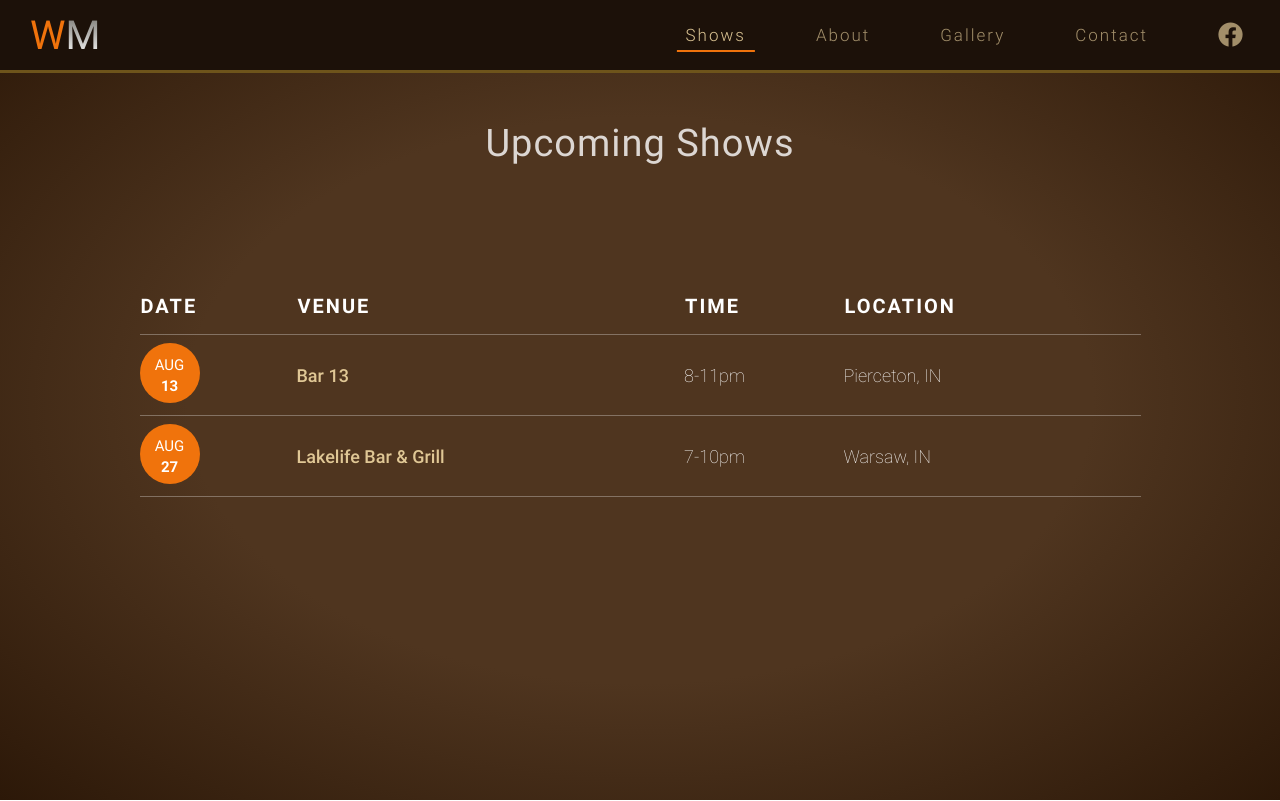
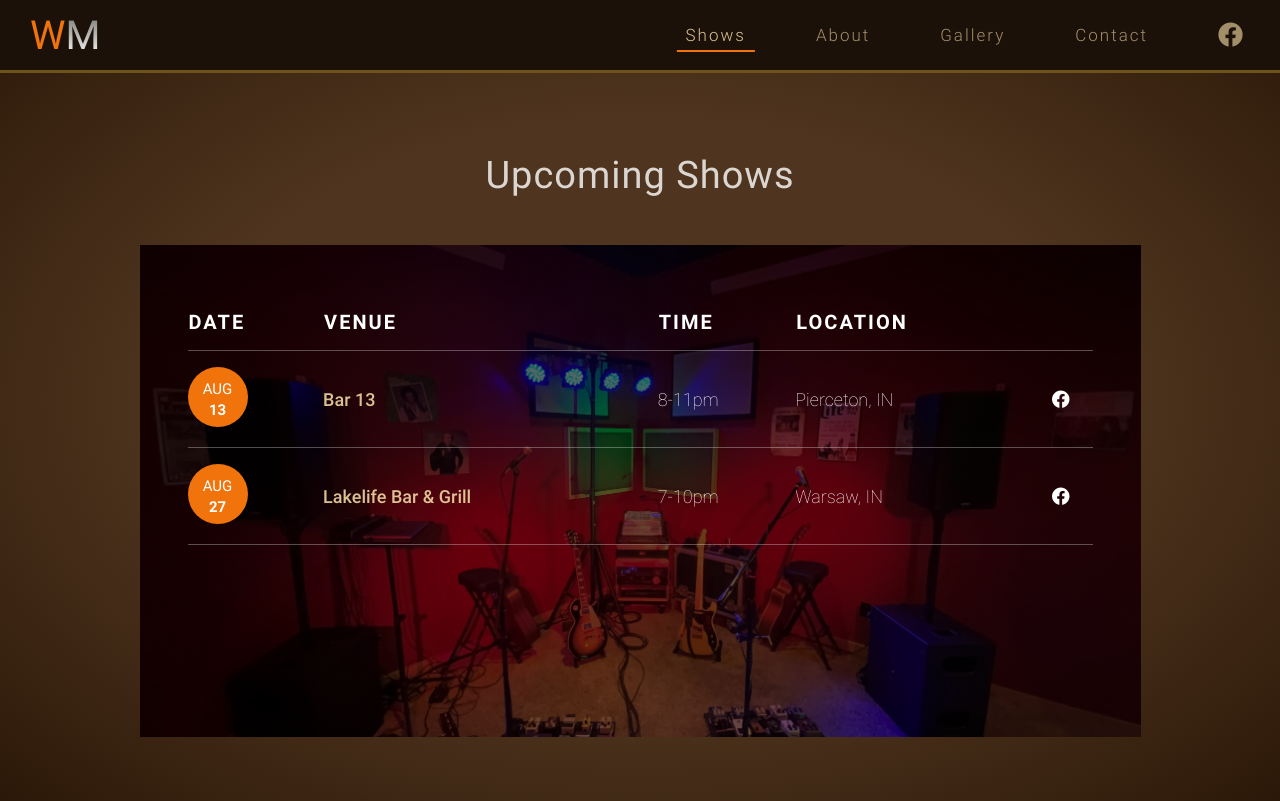
Before and after one commit to JShilling4/whiskey-midnight-band-page, a Vue app: page /shows in a window 1280 px wide. Built offline with nearby package versions, Linux system fonts and the light colour scheme.

Commit message:
adding content

```diff
--- a/src/App.vue
+++ b/src/App.vue
@@ -35,7 +35,7 @@ a {
   width: var(--wrapper-width);
   margin: 3rem auto 0;
   color: #fff;
-  padding: 0 4rem 4rem;
+  padding: 2rem 4rem 4rem;
 
   @media screen and (max-width: 768px) {
     margin-top: 3rem;
--- a/src/components/AppButton.vue
+++ b/src/components/AppButton.vue
@@ -29,7 +29,7 @@ button {
   border: 2px solid var(--color-secondary);
   color: var(--color-primary);
   outline: none;
-  min-width: 12rem;
+  min-width: 11rem;
   border-radius: 10px;
   letter-spacing: 1px;
   font-size: 1.1rem;
@@ -39,7 +39,7 @@ button {
 
   @media screen and (max-width: 556px) {
     font-size: 1rem;
-    min-width: 12rem;
+    min-width: 10rem;
   }
 
   &:hover {
--- a/src/components/FormLabel.vue
+++ b/src/components/FormLabel.vue
@@ -25,7 +25,8 @@ withDefaults(defineProps<Props>(), {
 label {
   font-family: Roboto, sans-serif;
   color: var(--color-primary);
-  font-weight: 500;
+  color: white;
+  font-weight: 300;
   font-size: 18px;
   margin-left: 10px;
   margin-bottom: 4px;
--- a/src/components/TheHeader.vue
+++ b/src/components/TheHeader.vue
@@ -85,6 +85,10 @@ function toggleMenu(): void {
   height: 70px;
   margin: 0 auto;
   background-color: var(--banner-color);
+
+  @media screen and (max-width: 430px) {
+    height: 60px;
+  }
 }
 
 .logo {
@@ -101,6 +105,10 @@ function toggleMenu(): void {
 
   &__text {
     font-size: 2.5rem;
+
+    @media screen and (max-width: 430px) {
+      font-size: 2rem;
+    }
 
     .txt-white {
       background: var(--text-gradient-primary);
@@ -192,6 +200,7 @@ nav {
   display: none;
   position: absolute;
   right: 2rem;
+  opacity: 0.8;
   font-size: 2rem;
   color: var(--color-primary);
 
@@ -201,6 +210,7 @@ nav {
 
   @media screen and (max-width: 430px) {
     right: 15px;
+    font-size: 1.5rem;
   }
 }
 </style>
--- a/src/views/AboutView.vue
+++ b/src/views/AboutView.vue
@@ -3,6 +3,20 @@
     <PageHeading>About</PageHeading>
 
     <div class="content-container">
+      <p class="top-copy">
+        Welcome to Whiskey Midnight’s page. Thank you for taking the time to
+        learn about who we are and what we do. Wes Creekmore and Justin Shilling
+        began playing music together 10+ years ago and have been friends ever
+        since. Justin is a native of Syracuse, Indiana and has extensive studio
+        experience and began playing guitar at a young age. Wes was born and
+        raised in Pierceton, Indiana and was inspired to pick up the guitar from
+        his late father Charlie Creekmore. Wes has been influenced by many
+        styles but has a love for outlaw and retro country whereas Justin got
+        his start playing in bands primarily focused in the rock genre. This
+        makes for a great combination with the ability to cover many styles and
+        sounds. We hope you will join us at a show and become part of the
+        Whiskey Midnight fan base.
+      </p>
       <div class="hero-container">
         <img src="@/assets/images/road.jpg" alt="" />
       </div>
@@ -49,6 +63,11 @@ import PageHeading from "@/components/PageHeading.vue";
 </script>
 
 <style lang="scss" scoped>
+.top-copy {
+  line-height: 1.75;
+  font-weight: 300;
+  margin-bottom: 3rem;
+}
 .hero-container {
   float: left;
   margin: 0 2rem 2rem 0;
@@ -81,7 +100,7 @@ import PageHeading from "@/components/PageHeading.vue";
     }
 
     .answer {
-      font-weight: 300;
+      font-weight: 200;
       line-height: 1.75;
     }
   }
--- a/src/views/ContactView.vue
+++ b/src/views/ContactView.vue
@@ -26,8 +26,6 @@
 
           <AppButton type="submit" class="primary">Send Message</AppButton>
         </form>
-
-        <!-- <img src="@/assets/images/contact_vector.svg" alt="" /> -->
       </div>
     </div>
   </div>
@@ -87,10 +85,6 @@ h2 {
     @media screen and (max-width: 556px) {
       width: 100%;
     }
-
-    /* @media screen and (max-width: 430px) {
-      padding: 2rem 4rem;
-    } */
   }
 
   img {
--- a/src/views/HomeView.vue
+++ b/src/views/HomeView.vue
@@ -25,7 +25,6 @@
   margin: 0 auto;
   z-index: 1;
   height: 930px;
-  /* background-image: url("@/assets/images/IMG_3438.JPG"); */
   background: linear-gradient(0deg, rgba(0, 0, 0, 0.1), rgba(0, 0, 0, 0.6)),
     url("@/assets/images/IMG_3438.JPG");
   background-size: cover;
@@ -54,7 +53,7 @@
   text-align: center;
   color: #fff;
   opacity: 1;
-  font-size: 60px;
+  font-size: 68px;
   font-weight: 400;
   z-index: 99999999;
 
@@ -66,13 +65,12 @@
     font-family: "Yesteryear";
     position: relative;
     bottom: 40px;
-    font-size: 6rem;
+    font-size: 7rem;
     color: var(--orange);
     background: linear-gradient(#ebae58, var(--orange), var(--orange));
     -webkit-background-clip: text;
     background-clip: text;
     -webkit-text-fill-color: transparent;
-    /* text-shadow: 1px 1px 1px rgba(255, 255, 255, 0.2); */
 
     @media screen and (max-width: 430px) {
       font-size: 4rem;
--- a/src/views/ShowsView.vue
+++ b/src/views/ShowsView.vue
@@ -10,6 +10,7 @@
             <th>Venue</th>
             <th>Time</th>
             <th>Location</th>
+            <th></th>
           </tr>
         </thead>
         <tbody>
@@ -22,9 +23,24 @@
                 </div>
               </div>
             </td>
-            <td class="venue-name"><a href="">Bar 13</a></td>
+            <td class="venue-name">
+              <a
+                href="https://www.facebook.com/bar13Pierceton"
+                target="_blank"
+                referrerpolicy="no-referrer"
+                >Bar 13</a
+              >
+            </td>
             <td>8-11pm</td>
             <td>Pierceton, IN</td>
+            <td>
+              <a
+                href="https://www.facebook.com/events/568412051390453/?ref=newsfeed"
+                target="_blank"
+                referrerpolicy="no-referrer"
+                ><i class="fab fa-facebook"></i
+              ></a>
+            </td>
           </tr>
 
           <tr>
@@ -37,12 +53,23 @@
               </div>
             </td>
             <td class="venue-name">
-              <a href="https://www.facebook.com/lakelifebarandgrill"
+              <a
+                href="https://www.facebook.com/lakelifebarandgrill"
+                target="_blank"
+                referrerpolicy="no-referrer"
                 >Lakelife Bar & Grill</a
               >
             </td>
             <td>7-10pm</td>
             <td>Warsaw, IN</td>
+            <td>
+              <a
+                href="https://www.facebook.com/events/345714774392893?acontext=%7B%22event_action_history%22%3A[%7B%22surface%22%3A%22page%22%7D]%7D"
+                target="_blank"
+                referrerpolicy="no-referrer"
+                ><i class="fab fa-facebook"></i
+              ></a>
+            </td>
           </tr>
         </tbody>
       </table>
@@ -59,10 +86,14 @@ import PageHeading from "@/components/PageHeading.vue";
   display: flex;
   justify-content: center;
   overflow-x: auto;
-
+  background: linear-gradient(rgba(0, 0, 0, 0.6), rgba(0, 0, 0, 0.6)),
+    url("@/assets/images/band-setup.jpg");
+  background-size: cover;
+  background-position: center center;
+  padding: 0 3rem 12rem;
   .shows-table {
     border-collapse: collapse;
-    margin-top: 5rem;
+    margin-top: 4rem;
     text-align: left;
     width: 100%;
 
@@ -81,7 +112,7 @@ import PageHeading from "@/components/PageHeading.vue";
     td {
       font-weight: 200;
       font-size: 18px;
-      padding: 0.5rem 0;
+      padding: 1rem 0;
       border-bottom: 1px solid rgba(255, 255, 255, 0.3);
 
       &.center {
```
Also changed, not shown: src/assets/images/band-setup.jpg (added).
